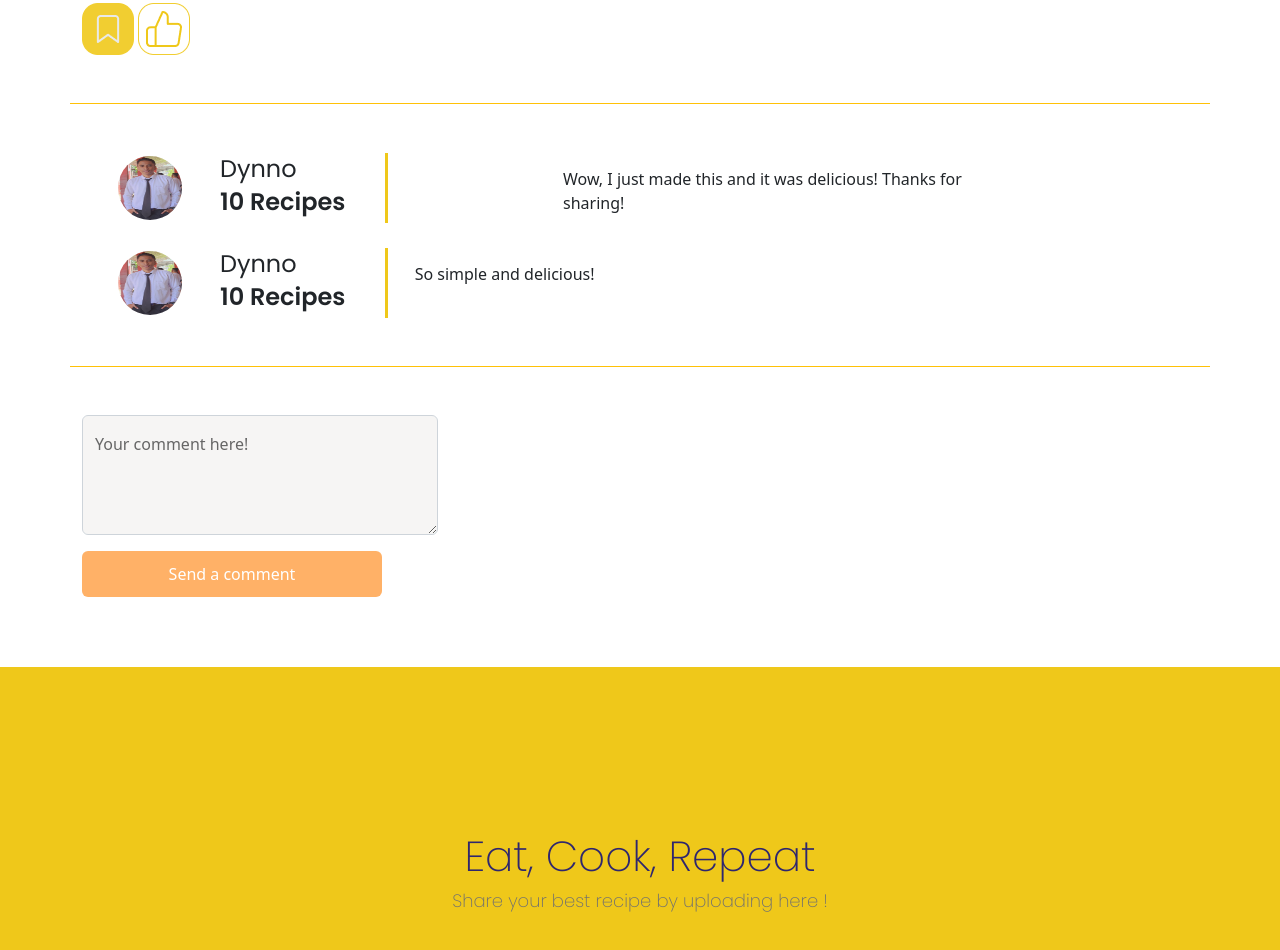
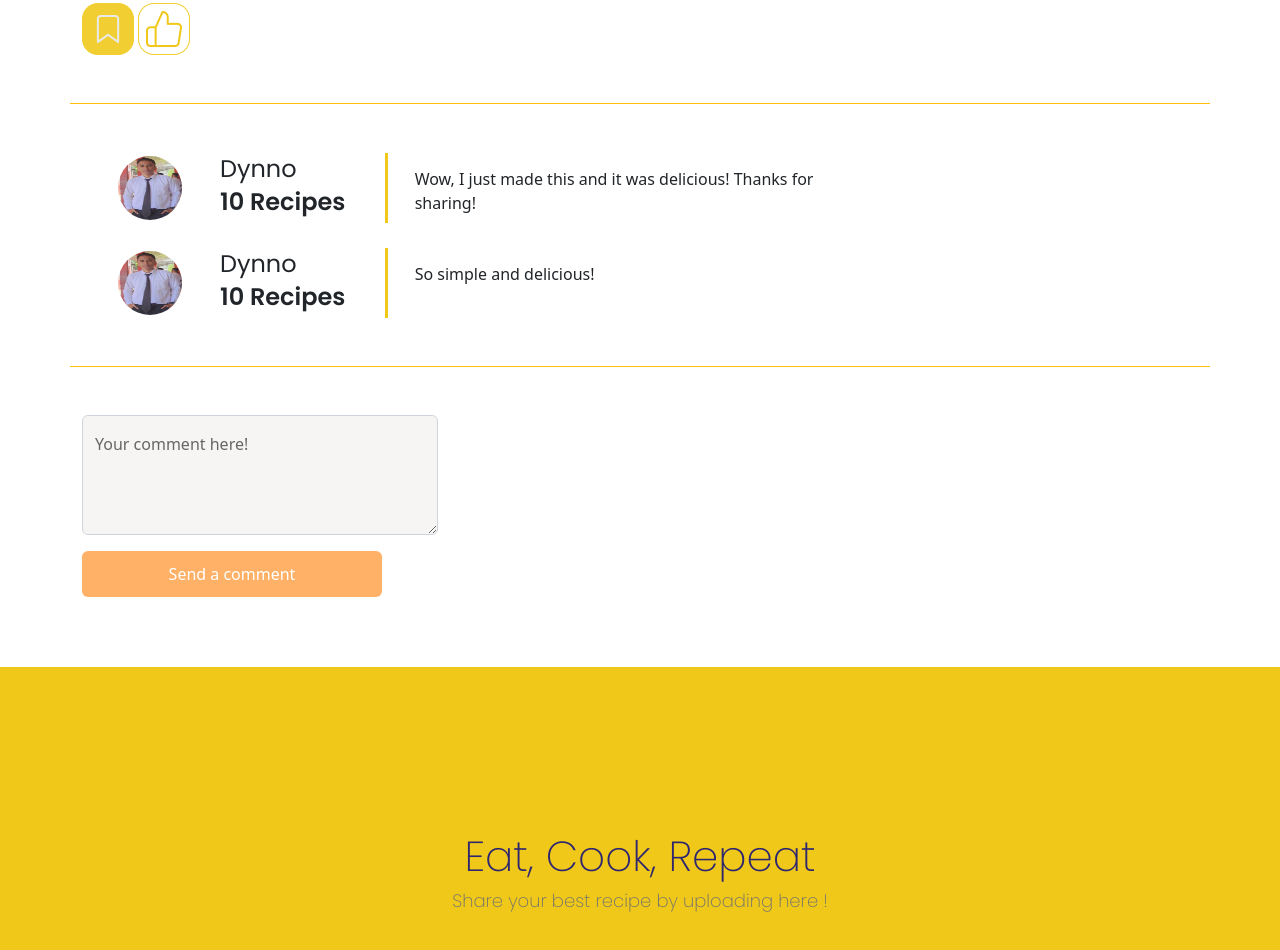
Before and after one commit to DynnoOttu/slicing-frontend-recipes, a plain HTML site: page detailMenu.html in a window 1280 px wide. Shown: the part 1916-2866 px from the top of the page. Drawn offline with nearby package versions, Linux system fonts and the light colour scheme.

Commit message:
detail menu

```diff
--- a/detailMenu.html
+++ b/detailMenu.html
@@ -120,7 +120,7 @@
                 <div class="row" style="justify-content: left;">
                     <div class="col-sm-10">
                         <div class="row">
-                            <div class="col-sm-6" style="display: flex; align-items: center;">
+                            <div class="col-sm-4" style="display: flex; align-items: center;">
                                 <img src="assets/img/profile.jpg" width="64px" height="64px">
                                 <div class="users-profile" style="margin-left: 38px;">
                                     <h5 class="m-0">Dynno</h5>
@@ -133,7 +133,7 @@
                                 margin-top: 1px;"></div>
                             </div>
                             <div class="col-sm-6" style="margin-top: 15px;">
-                                <span style="justify-content: center;">Wow, I just made this and it was delicious! Thanks for sharing!</span>
+                                <span style="">Wow, I just made this and it was delicious! Thanks for sharing!</span>
                             </div>
                         </div>
                     </div>
```
